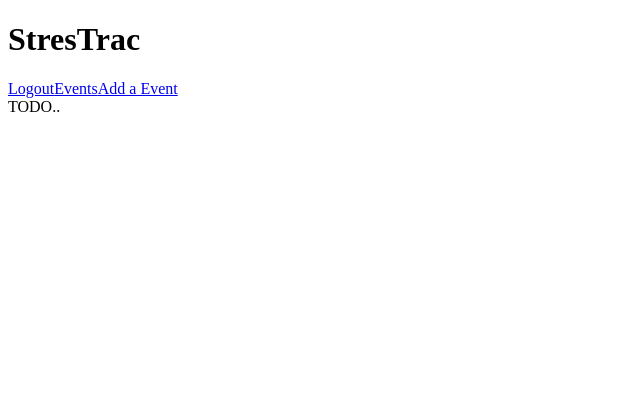
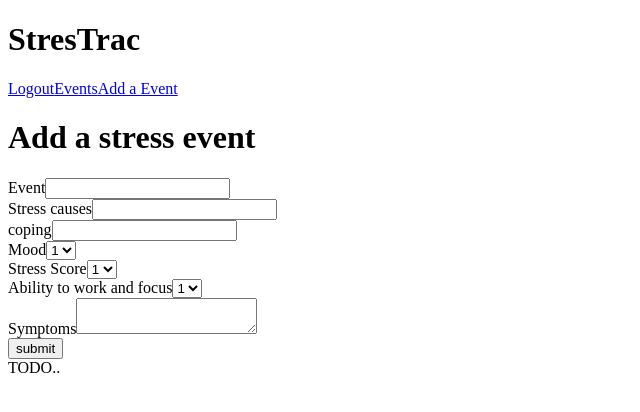
Before and after one commit to dsl2022/stressTrac-client, a React (Create React App) app: page /add-event in a window 1280 px wide. Shown: the top 412 px of the page, without its empty margins (0-640 px from the left). Built offline with nearby package versions, Linux system fonts and the light colour scheme.

Commit message:
added addEventForm and addEventPage and its functional now

```diff
--- /dev/null
+++ b/src/components/AddEventForm/AddEventForm.js
@@ -0,0 +1,139 @@
+import React,{Component} from 'react'
+//import EventApiService from '../../services/event-api-service'
+//import config from '../../config'
+import UserIdContext from '../../context/UserIdContext'
+import EventApiService from '../../services/event-api-service';
+export default class AddEventForm extends Component{
+
+  state = {error:null,
+      }
+
+
+
+  handleSubmit=ev=>{
+    ev.preventDefault()
+    const userId = window.localStorage.getItem('userId')
+    const { stress_event,coping,mood,stress_cause,stress_score,symptoms,work_efficiency } = ev.target
+    const newEvent={
+      coping: coping.value,
+      mood:mood.value,
+      stress_cause:stress_cause.value,
+      stress_event:stress_event.value,
+      stress_score:stress_score.value,
+      symptoms:symptoms.value,
+      // user_id:userId,
+      work_efficiency:work_efficiency.value
+    }
+    // const newEvent={
+    //     stress_event: "llulu",
+    //     mood: 4,
+    //     work_efficiency: 5,
+    //     stress_cause: "work related",
+    //     stress_score:4,
+    //     symptoms: "headache",
+    //     coping: "listen to music"
+    // }
+    console.log(newEvent,'test stress_event')
+    EventApiService.postEvent(newEvent)
+
+  }
+
+  static contextType = UserIdContext;
+  render() {
+    const { error } = this.state
+    console.log(window.localStorage.getItem('userId'),'test userid')
+    return (
+      <form
+        className='AddEventForm'
+        onSubmit={this.handleSubmit}
+      >
+        <div role='alert'>
+          {error && <p className='red'>{error}</p>}
+        </div>
+        <div className='stress_event'>
+          <label htmlFor='AddEventForm__stress_event'>
+            Event
+          </label>
+          <input
+            name='stress_event'
+            type='text'
+            required
+            id='AddEventForm__stress_event'>
+          </input>
+        </div>
+        <div className='stress_cause'>
+          <label htmlFor='AddEventForm__stress_cause'>
+            Stress causes
+          </label>
+          <input
+            name='stress_cause'
+            type='text'
+            required
+            id='AddEventForm__stress_cause'>
+          </input>
+        </div>
+        <div className='coping'>
+          <label htmlFor='AddEventForm__coping'>
+            coping
+          </label>
+          <input
+            name='coping'
+            type='text'
+            required
+            id='AddEventForm__coping'>
+          </input>
+        </div>
+
+       <div>
+       <label htmlFor='AddEventForm__mood'>
+            Mood
+          </label >
+          <select name="mood" type='text' required id='AddEventForm__mood'>
+            <option value="1">1</option>
+            <option value="2">2</option>
+            <option value="3">3</option>
+          </select>
+       </div>
+       <div>
+       <label htmlFor='AddEventForm__stress_score'>
+            Stress Score
+          </label>
+          <select name="stress_score" type='text' required id='AddEventForm__stress_score'>
+            <option value="1">1</option>
+            <option value="2">2</option>
+            <option value="3">3</option>
+          </select>
+       </div>
+       <div>
+       <label htmlFor='AddEventForm__work_efficiency'>
+            Ability to work and focus
+          </label>
+          <select name='work_efficiency' type='text' required id='AddEventForm__work_efficiency'>
+            <option value="1">1</option>
+            <option value="2">2</option>
+            <option value="3">3</option>
+          </select>
+       </div>
+       <div className='symptoms'>
+          <label htmlFor='AddEventForm__symptoms'>
+            Symptoms
+            </label>
+          <textarea
+            name='symptoms'
+            type='text'
+            required
+            id='AddEventForm__symptoms'>
+          </textarea>
+
+        </div>
+
+
+
+
+        <button type='submit'>
+          submit
+        </button>
+      </form>
+    )
+  }
+}
--- a/src/components/App/App.js
+++ b/src/components/App/App.js
@@ -6,11 +6,15 @@ import LoginPage from '../../routes/LoginPage/LoginPage'
 //import TokenService from '../../services/token-service'
 import EventListPage from '../../routes/EventListPage/EventListPage'
 import EventPage from '../../routes/EventPage/EventPage'
+import AddEventPage from '../../routes/AddEventPage/AddEventPage'
 import Header from '../Header/Header'
 class App extends Component {
   state = {
     hasError:false,
+
   }
+
+
 
   render(){
 
@@ -36,6 +40,10 @@ class App extends Component {
             component={LoginPage}
           />
           <Route
+            path={'/add-event'}
+            component={AddEventPage}
+          />
+          <Route
             path={'/events/:eventId'}
             component={EventPage}
           />
--- a/src/components/Header/Header.js
+++ b/src/components/Header/Header.js
@@ -24,7 +24,7 @@ export default class Header extends Component {
       <div className='Header__logged-in'>
         <Link
           onClick={this.handleLogoutClick}
-          to='/'>
+          to='/login'>
           Logout
         </Link>
         <Link
--- a/src/components/LoginForm/LoginForm.js
+++ b/src/components/LoginForm/LoginForm.js
@@ -2,10 +2,12 @@ import React, { Component } from 'react'
 //import { button, input } from '../Utils/Utils'
 import TokenService from '../../services/token-service'
 import AuthApiService from '../../services/auth-api-service'
+import UserIdContext from '../../context/UserIdContext'
 export default class LoginForm extends Component {
   static defaultProps = {
     onLoginSuccess: () => {}
   }
+  static contextType = UserIdContext;
 
   state = { error: null }
 
@@ -19,10 +21,14 @@ export default class LoginForm extends Component {
          password: password.value,
        })
          .then(res => {
+
+
            user_name.value = ''
            password.value = ''
            TokenService.saveAuthToken(res.authToken)
            this.props.onLoginSuccess()
+           window.localStorage.setItem('userId', res.userId)
+           this.context.setUserId(res.userId)
          })
          .catch(res => {
            this.setState({ error: res.error })
--- a/src/context/EventListContext.js
+++ b/src/context/EventListContext.js
@@ -14,7 +14,12 @@ export class EventListProvider extends Component {
   state = {
     eventList: [],
     error: null,
+
   };
+
+  setUserId=userId=>{
+    this.setState({userId})
+  }
 
   setEventList = eventList => {
 
--- /dev/null
+++ b/src/context/UserIdContext.js
@@ -0,0 +1,28 @@
+import React,{Component} from 'react'
+
+const UserIdContext = React.createContext({
+  userId:'',
+  setEventList: () => {},
+})
+
+export default UserIdContext
+
+export class UserIdProvider extends Component{
+  state ={
+    userId:''
+  }
+
+  setUserId = userId =>{
+    this.setState({userId})
+  }
+  render(){
+    const value={
+      userId:this.state.userId
+    }
+    return(
+      <UserIdContext.Provider value={value}>
+        {this.props.children}
+      </UserIdContext.Provider>
+    )
+  }
+}
--- a/src/index.js
+++ b/src/index.js
@@ -5,12 +5,14 @@ import App from './components/App/App';
 import {BrowserRouter} from 'react-router-dom'
 import { EventListProvider } from './context/EventListContext'
 import {EventProvider} from './context/EventContext'
-
+import {UserIdProvider} from './context/UserIdContext'
 ReactDOM.render(
 <BrowserRouter>
   <EventListProvider>
     <EventProvider>
+      <UserIdProvider>
       <App />
+      </UserIdProvider>
     </EventProvider>
   </EventListProvider>
 </BrowserRouter>, document.getElementById('root'));
--- /dev/null
+++ b/src/routes/AddEventPage/AddEventPage.js
@@ -0,0 +1,19 @@
+import React,{Component} from 'react'
+import AddEventForm from '../../components/AddEventForm/AddEventForm'
+
+
+class AddEventPage extends Component{
+
+
+
+  render(){
+    return(
+      <div>
+      <h1>Add a stress event</h1>
+      <AddEventForm/>
+      </div>
+    )
+  }
+}
+
+export default AddEventPage
--- a/src/routes/LoginPage/LoginPage.js
+++ b/src/routes/LoginPage/LoginPage.js
@@ -1,5 +1,6 @@
 import React, { Component } from 'react'
 import LoginForm from '../../components/LoginForm//LoginForm'
+
 //import { Section } from '../../components/Utils/Utils'
 
 export default class LoginPage extends Component {
@@ -9,6 +10,8 @@ export default class LoginPage extends Component {
       push: () => {},
     },
   }
+
+
 
   handleLoginSuccess = () => {
     const { location, history } = this.props
--- a/src/services/event-api-service.js
+++ b/src/services/event-api-service.js
@@ -34,9 +34,9 @@ const EventApiService = {
         'content-type':'application/json',
         'authorization': `bearer ${TokenService.getAuthToken()}`,
       },
-      body:JSON.stringify({
+      body:JSON.stringify(
         content
-      }),
+      ),
     })
       .then(res=>
         (!res.ok)
```
